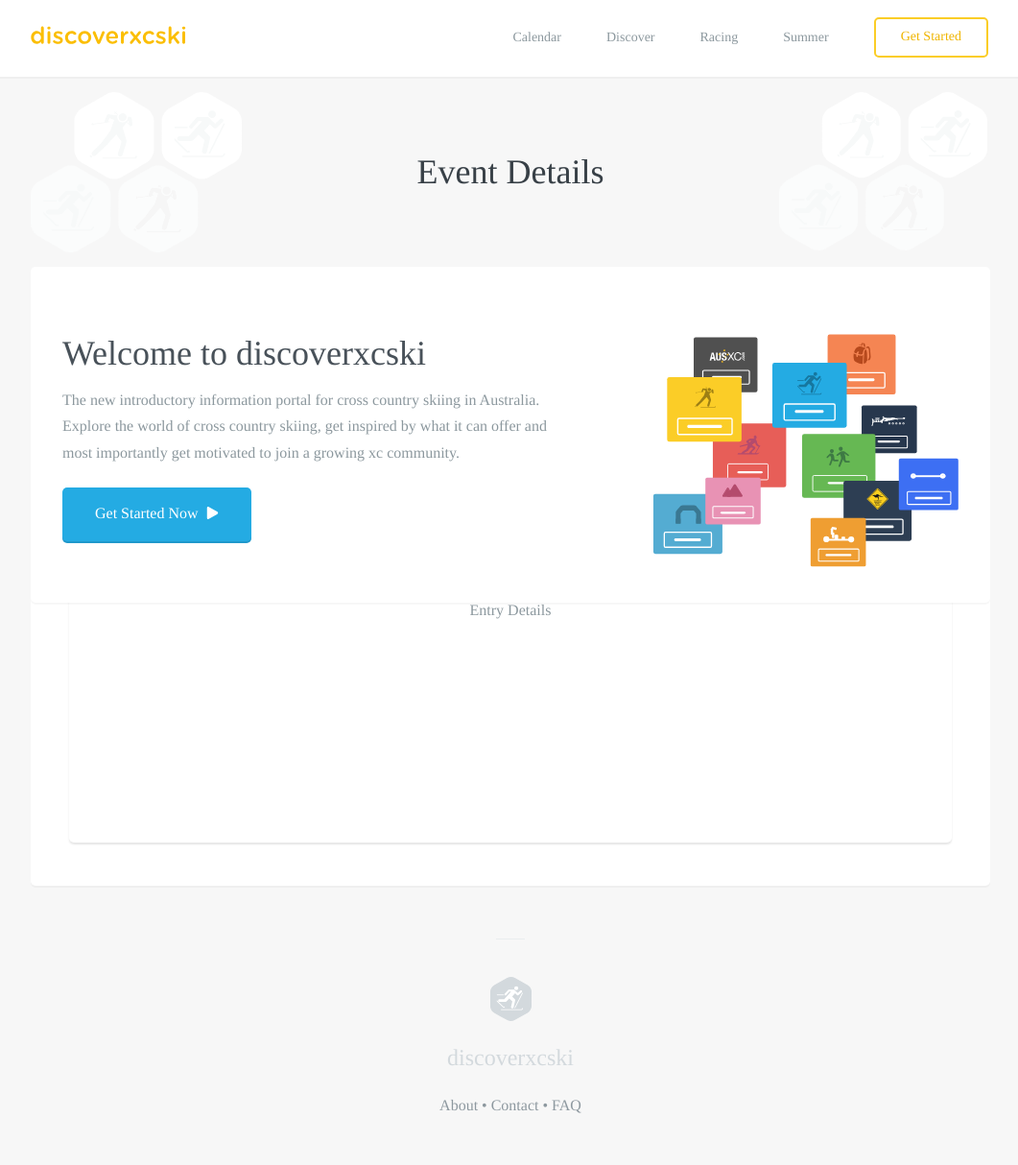
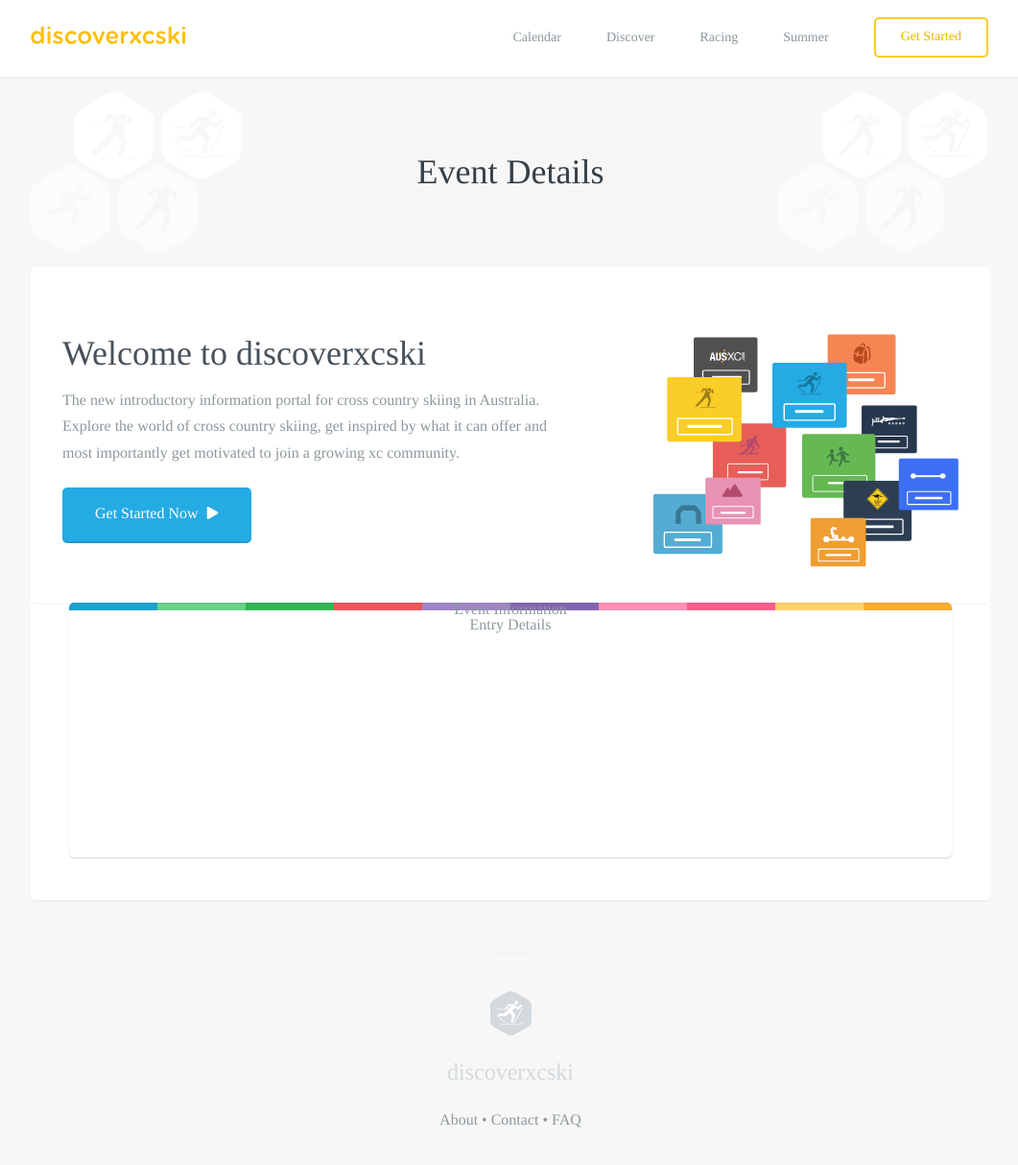
Before and after one commit to robcatto/robcatto.github.io, a Jekyll site: the page built from events/fast-&-female-lake-mountain/index.html, in a window 1280 px wide and 1231 px high. Shown: the top 1214 px of the window at 96% size, without its empty margins (108-1169 px from the left). Built offline with Jekyll 4.4.1, drawn with Linux system fonts in a browser that asks for light colours; some web fonts are replaced; Markdown is read by kramdown in place of the engine named in the settings.

Commit message:
box-theme-strip

```diff
--- a/events/fast-&-female-lake-mountain/index.html
+++ b/events/fast-&-female-lake-mountain/index.html
@@ -299,19 +299,7 @@ layout: default
 
                                                 </div>
                         </div>
-                <div style="   width: 920px;
-  background-color: white;
-  height: 265px;
-  margin: 0 auto;
-  margin-top: 35px;
-  box-shadow: 0px 2px 2px rgba(0,0,0,0.1);
-  border-radius: 5px;
-  background-position: center top;
-  background-repeat: repeat-x;
-  background-image: url(http://www.discoverxcski.com/images/box-theme-strip.png);
-  background-size: 100% 8px;"> <div><span><h4>Event Information</h4></span></div><div><span><h4>Entry Details</h4></span></div>
 
-                </div>
 
                 <div style="   width: 920px;
   background-color: white;
@@ -323,7 +311,9 @@ layout: default
   background-position: center top;
   background-repeat: repeat-x;
   background-image: url(http://www.discoverxcski.com/images/box-theme-strip.png);
-  background-size: 100% 8px;"> <div><span><h4>Event Information</h4></span></div><div><span><h4>Entry Details</h4></span></div>
+  background-size: 100% 8px;
+  clear:both;
+  margin-top: 35px;"> <div><span><h4>Event Information</h4></span></div><div><span><h4>Entry Details</h4></span></div>
 
                 </div>
 
```
